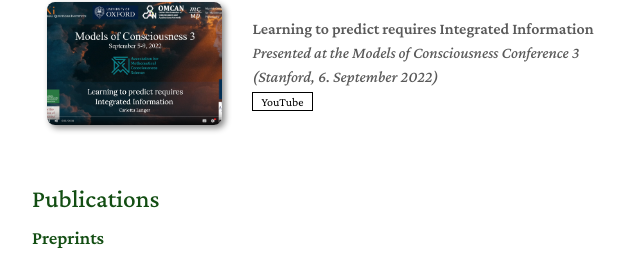
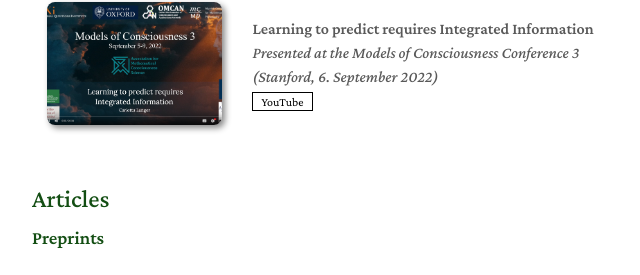
Before and after one commit to CarlottaLanger/CarlottaLanger.github.io, a plain HTML site: page index.html in a window 1280 px wide. Shown: the part 1048-1323 px from the top of the page, 438-1078 px from the left. Drawn offline with nearby package versions, Linux system fonts and the light colour scheme; some icons are missing.

Commit message:
Update index.html

```diff
--- a/index.html
+++ b/index.html
@@ -197,7 +197,7 @@
 </div>
 
 
-<h2 id="publications" style="margin: 2px 0px 15px;">Publications</h2>
+<h2 id="publications" style="margin: 2px 0px 15px;">Articles</h2>
 
 <h3 id="publications" style="margin: 2px 0px 15px;">Preprints</h3>
 
```
